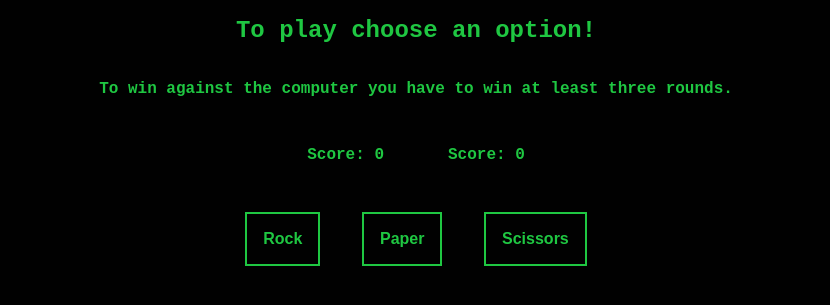
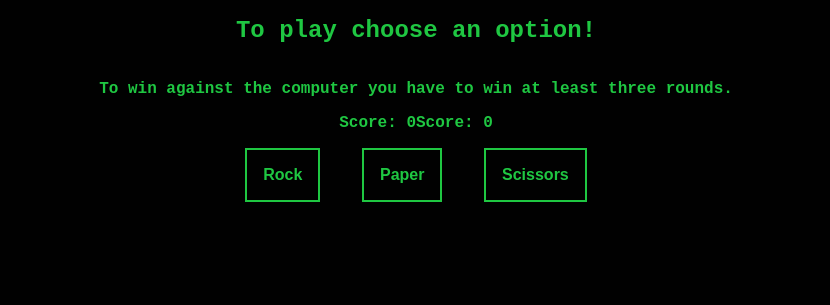
Before and after one commit to salocin-95/rock-paper-scissors, a plain HTML site: page index.html in a window 1280 px wide. Shown: the part 83-388 px from the top of the page, without its empty margins (224-1054 px from the left). Drawn offline with Linux system fonts and the light colour scheme.

Commit message:
Modify index.html

```diff
--- a/index.html
+++ b/index.html
@@ -19,11 +19,11 @@
         </div>
     </div>
     <div class="score">
-        <div class="player-score">
-            <span>Score: 0</span>
+        <div id="computer-score">
+            Score: 0
         </div>
-        <div class="player-score">
-            <span>Score: 0</span>
+        <div id="player-score">
+            Score: 0
         </div>
     </div>
     <div class="buttons">
```
